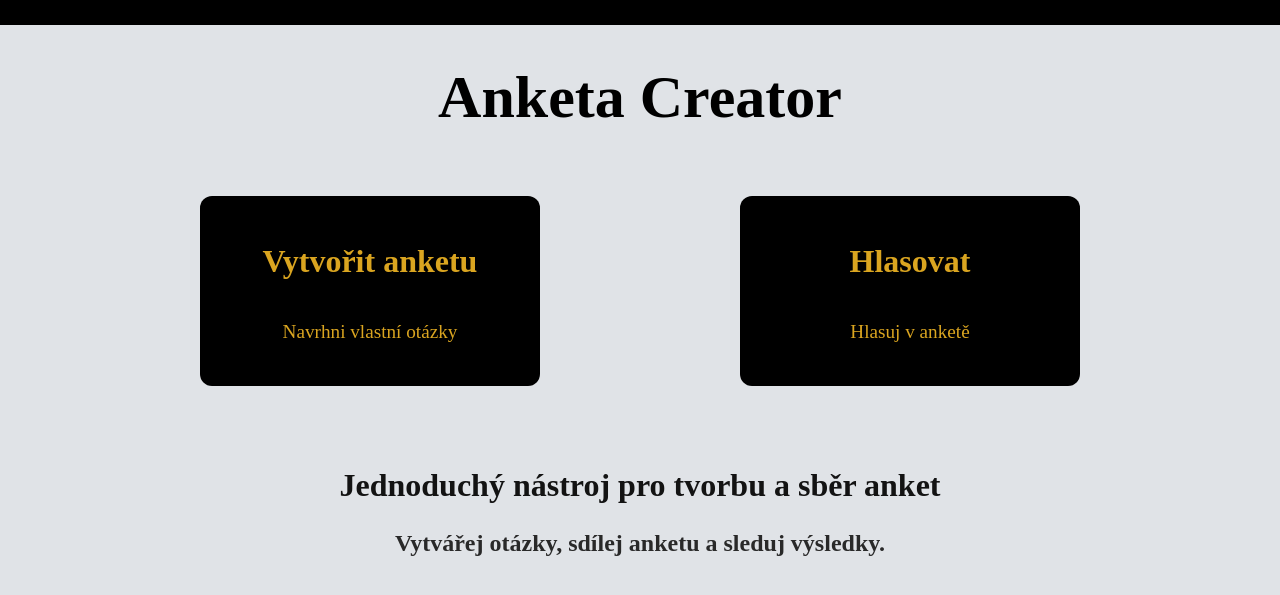
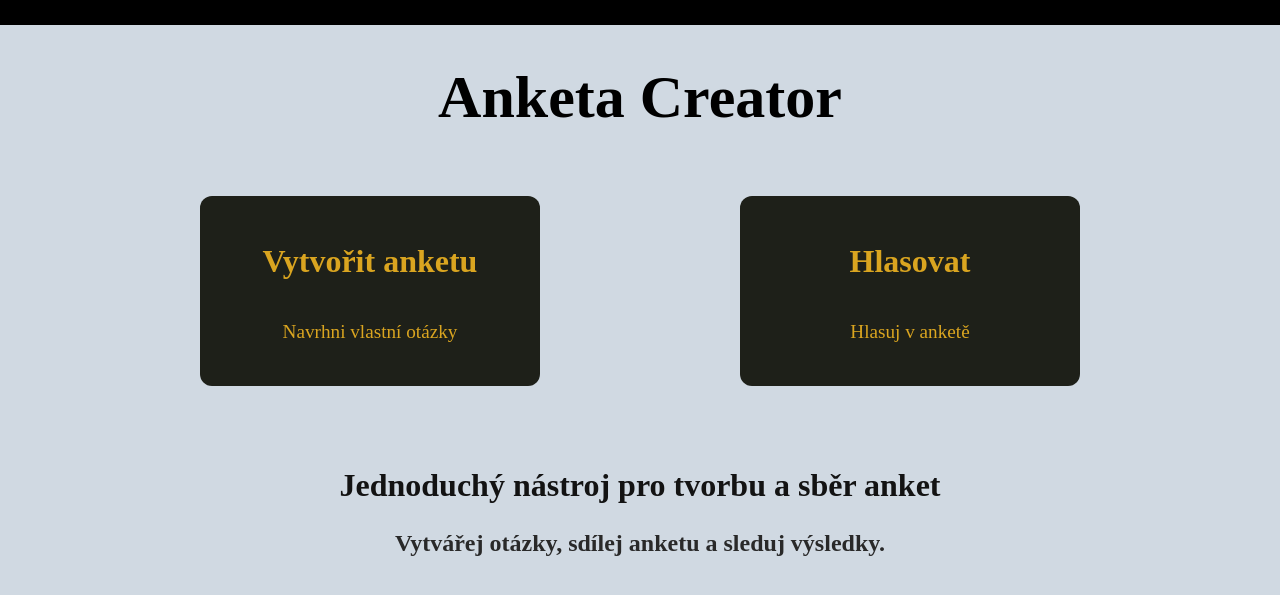
Before and after one commit to ondratan01/skola_projekt, a PHP site: page /anketovy-system/index.html in a window 1280 px wide. Shown: the top 595 px of the page. Run offline with PHP 8.4, Linux system fonts and the light colour scheme.

Commit message:
barvicky

```diff
--- a/anketovy-system/index-style.css
+++ b/anketovy-system/index-style.css
@@ -1,6 +1,6 @@
 body
 {
-    background-color:#e0e3e7;
+    background-color:#D0D9E2;
     margin: 0;
 }
 header
@@ -36,7 +36,7 @@ header
   height: 150px;
   padding: 20px;
   border-radius: 12px;
-  background: #000000;
+  background: #1E2019;
   color: goldenrod;
   font-size: larger;
   text-align: center;
@@ -44,7 +44,7 @@ header
 }
 .card:hover
 {
-  background-color:rgb(26, 26, 26);
+  background-color:#252720f5;
   transform: scale(1.03);
 }
 .card p
```
